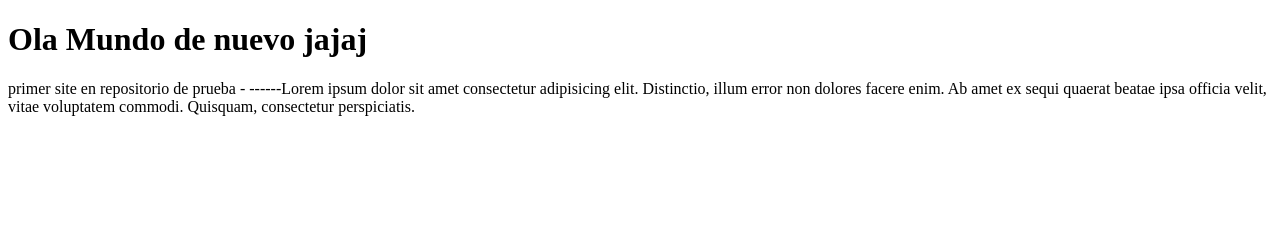
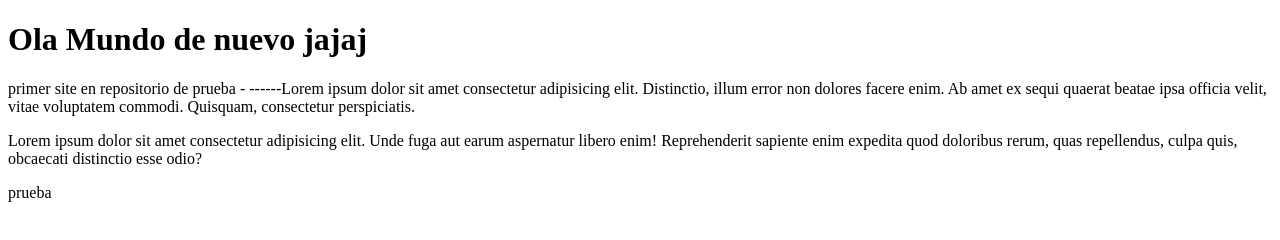
Before and after one commit to luiguy1987/Ola-Mundo2, a plain HTML site: page site-exemplo/index.html in a window 1280 px wide. Drawn offline with Linux system fonts and the light colour scheme.

Commit message:
adicione un paragrafo

```diff
--- a/site-exemplo/index.html
+++ b/site-exemplo/index.html
@@ -11,5 +11,9 @@
 
 <h1>Ola Mundo de nuevo jajaj</h1>
     <p>primer site en repositorio de prueba - ------Lorem ipsum dolor sit amet consectetur adipisicing elit. Distinctio, illum error non dolores facere enim. Ab amet ex sequi quaerat beatae ipsa officia velit, vitae voluptatem commodi. Quisquam, consectetur perspiciatis.</p>
+
+    <p>Lorem ipsum dolor sit amet consectetur adipisicing elit. Unde fuga aut earum aspernatur libero enim! Reprehenderit sapiente enim expedita quod doloribus rerum, quas repellendus, culpa quis, obcaecati distinctio esse odio?</p>
+
+    <p>prueba</p>
 </body>
 </html>
```
